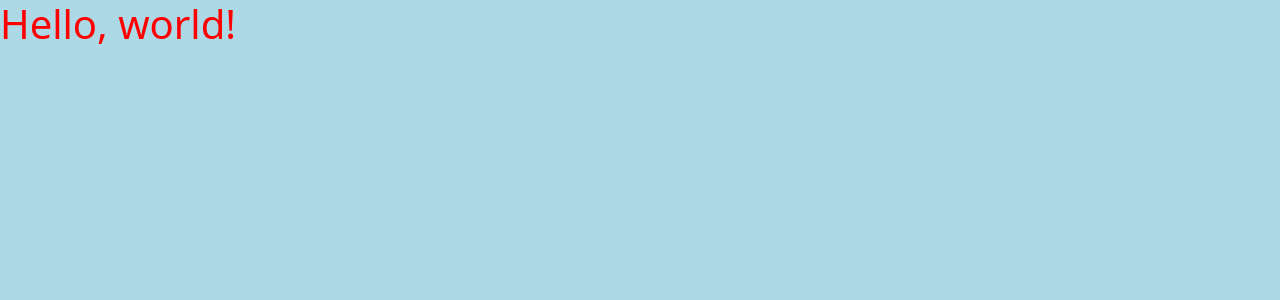
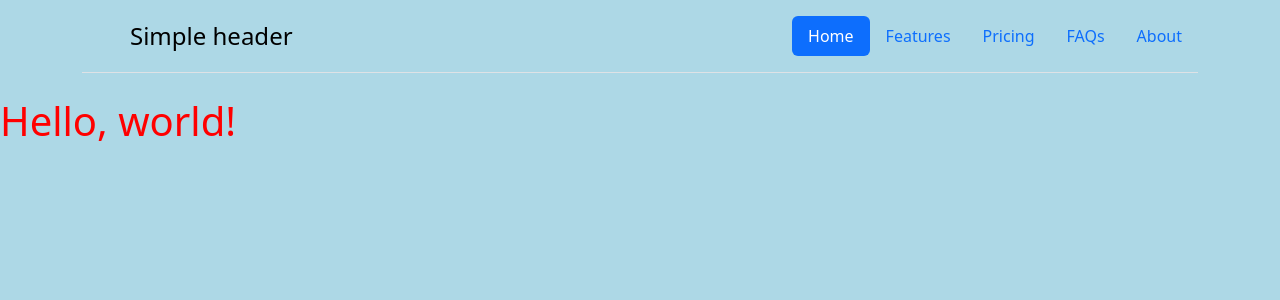
Before and after one commit to KleinJonasUVT/aiwebapptemplate, a Flask app: page / in a window 1280 px wide. Shown: the top 300 px of the page. Run offline with Flask 3, Linux system fonts and the light colour scheme.

Commit message:
Add header to index.html

```diff
--- /dev/null
+++ b/templates/header.html
@@ -0,0 +1,16 @@
+<div class="container">
+    <header class="d-flex flex-wrap justify-content-center py-3 mb-4 border-bottom">
+      <a href="/" class="d-flex align-items-center mb-3 mb-md-0 me-md-auto link-body-emphasis text-decoration-none">
+        <svg class="bi me-2" width="40" height="32"><use xlink:href="#bootstrap"></use></svg>
+        <span class="fs-4">Simple header</span>
+      </a>
+
+      <ul class="nav nav-pills">
+        <li class="nav-item"><a href="#" class="nav-link active" aria-current="page">Home</a></li>
+        <li class="nav-item"><a href="#" class="nav-link">Features</a></li>
+        <li class="nav-item"><a href="#" class="nav-link">Pricing</a></li>
+        <li class="nav-item"><a href="#" class="nav-link">FAQs</a></li>
+        <li class="nav-item"><a href="#" class="nav-link">About</a></li>
+      </ul>
+    </header>
+  </div>
--- a/templates/index.html
+++ b/templates/index.html
@@ -8,6 +8,7 @@
     <link href="static/style.css" rel="stylesheet">
   </head>
   <body>
+    {% include 'header.html' %}
     <h1>Hello, world!</h1>
     <script src="https://cdn.jsdelivr.net/npm/bootstrap@5.3.3/dist/js/bootstrap.bundle.min.js" integrity="sha384-YvpcrYf0tY3lHB60NNkmXc5s9fDVZLESaAA55NDzOxhy9GkcIdslK1eN7N6jIeHz" crossorigin="anonymous"></script>
   </body>
```
